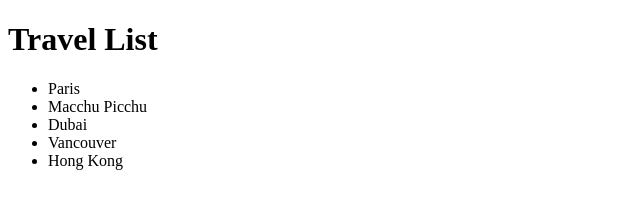
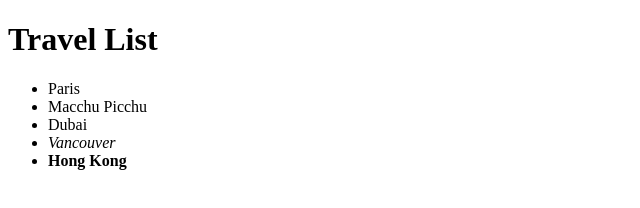
Before and after one commit to Treymor1/PracticeProjects, a plain HTML site: page travelist.html in a window 1280 px wide. Shown: the full height of the page, 0-640 px from the left. Drawn offline with Linux system fonts and the light colour scheme.

Commit message:
Travel List With Strong and em

```diff
--- a/travelist.html
+++ b/travelist.html
@@ -12,8 +12,8 @@
         <li>Paris</li>
         <li>Macchu Picchu</li>
         <li>Dubai</li>
-        <li>Vancouver</li>
-        <li>Hong Kong</li>
+        <li><em>Vancouver</em></li>
+        <li><strong>Hong Kong</strong></li>
     </ul>
 </body>
 </html>
```
